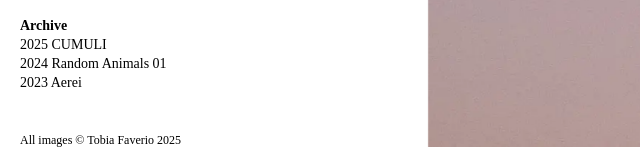
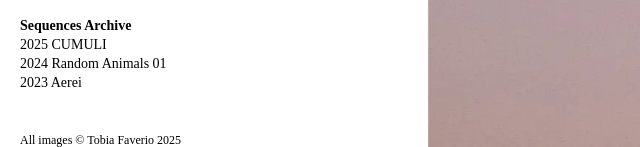
Before and after one commit to ilbarlafus/ilbarlafus.github.io, a plain HTML site: page index.html in a window 1280 px wide. Shown: the part 653-800 px from the top of the page, 0-640 px from the left. Drawn offline with Linux system fonts and the light colour scheme.

Commit message:
Sequences Archive

```diff
--- a/index.html
+++ b/index.html
@@ -93,7 +93,7 @@
           <p><span>2019</span> BA in Philosophy, University of Turin</p>
         </div>
         <div id="archive">
-          <strong>Archive</strong>
+          <strong>Sequences Archive</strong>
           <script>
             fetch("./data/archive.json")
               .then((response) => response.json())
```
